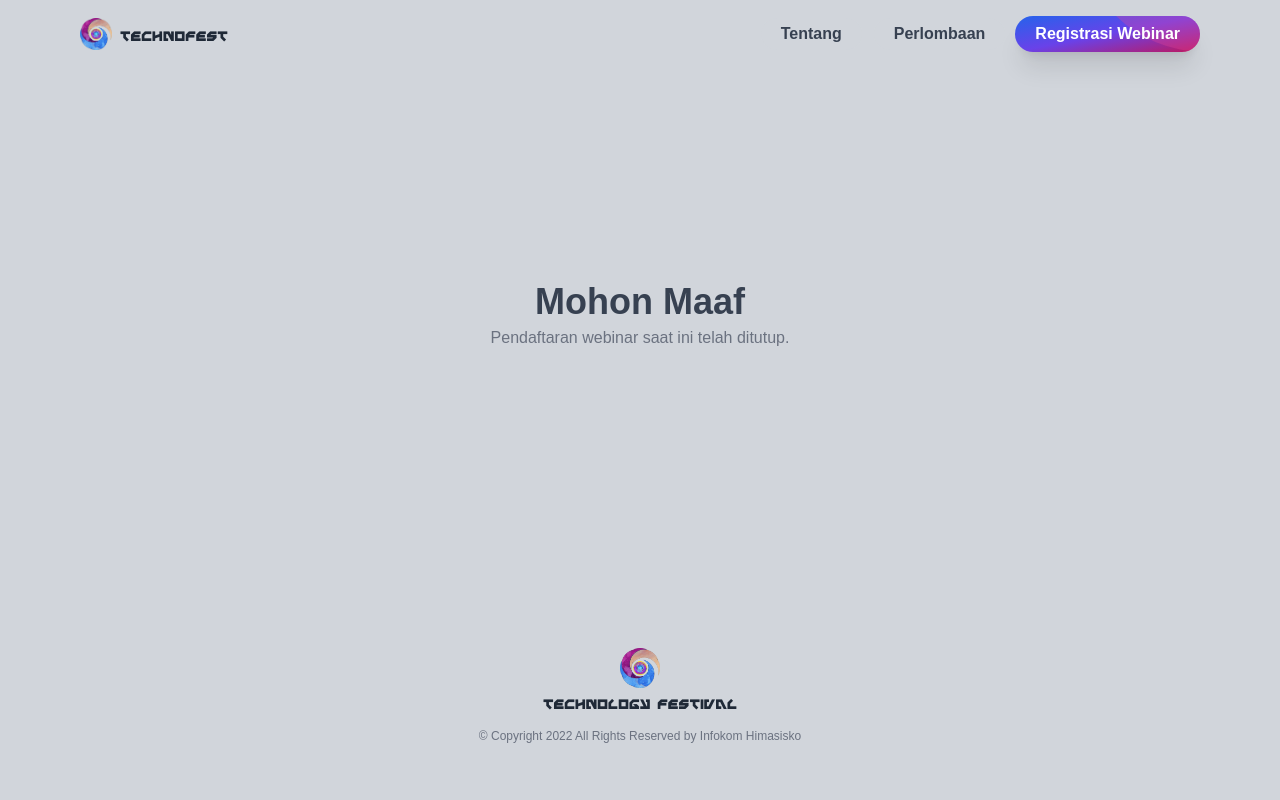
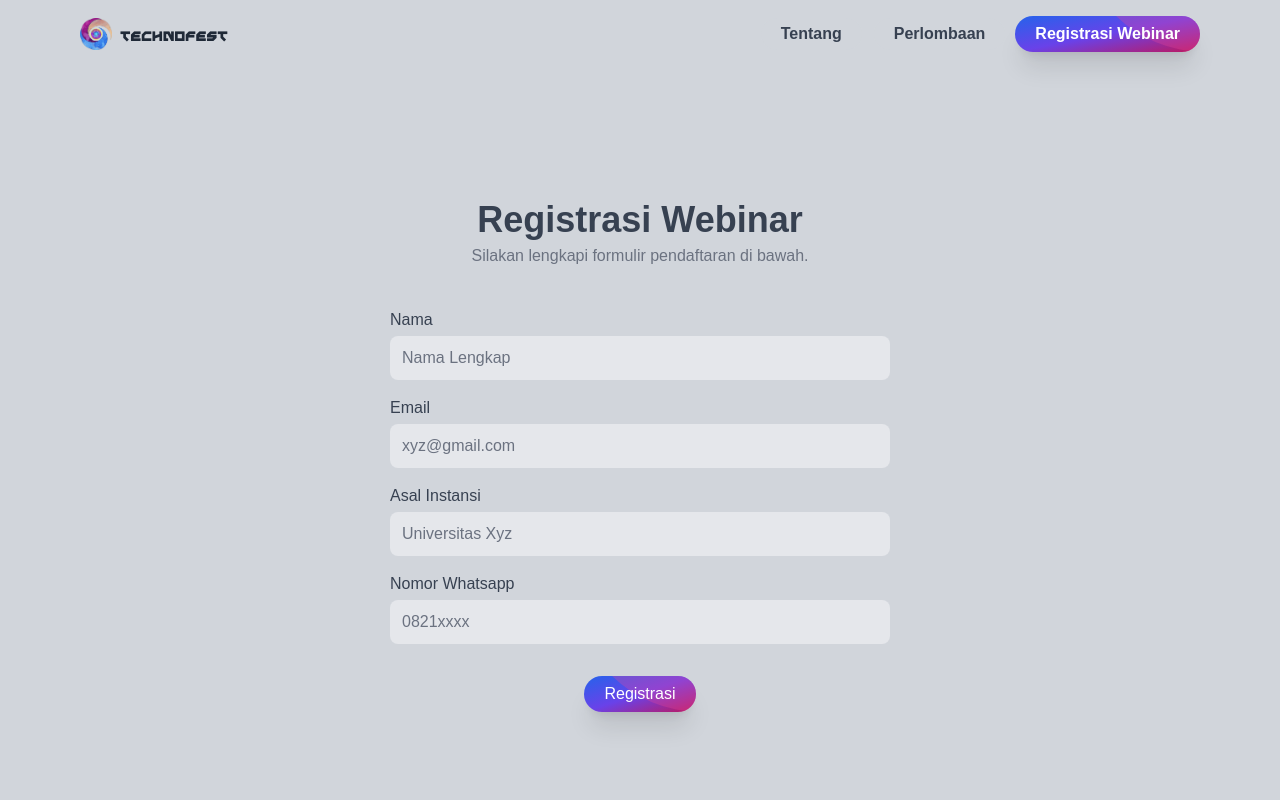
Before and after one commit to moez-rd/technofest, a Next.js app: page /webinar/register in a window 1280 px wide. Shown: the top 800 px of the page. Built offline with nearby package versions, Linux system fonts and the light colour scheme; a web font is replaced by a local one.

Commit message:
Update register.jsx

```diff
--- a/pages/webinar/register.jsx
+++ b/pages/webinar/register.jsx
@@ -15,7 +15,7 @@ export default function RegisterWebinar() {
   const [agency, setAgency] = useState('');
   const [phone, setPhone] = useState('');
 
-  const [tutup, setTutup] = useState(true);
+  const [tutup, setTutup] = useState(false);
 
   useEffect(() => {
     const url =
```
